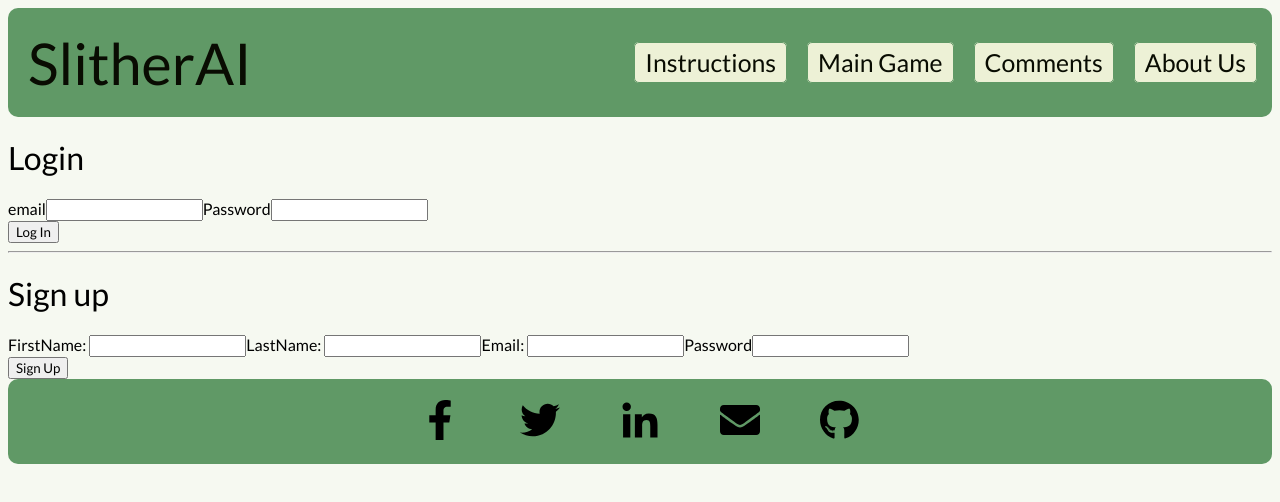
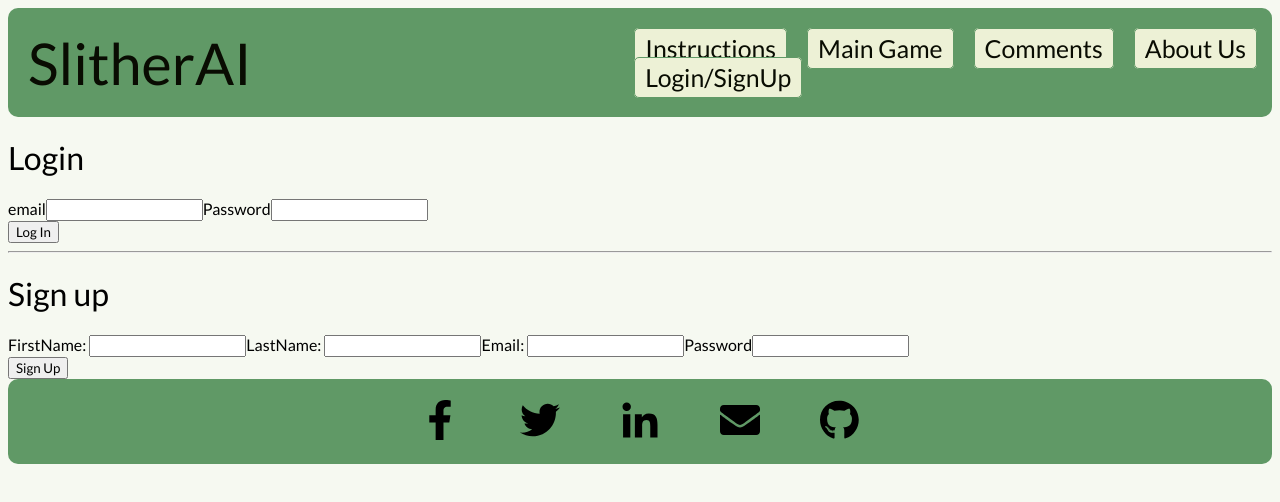
Before and after one commit to rbarbosa51/Slither-AI, a React (Vite) app in the folder client/: page /Login in a window 1280 px wide. Shown: the top 502 px of the page. Built offline with nearby package versions, Linux system fonts and the light colour scheme.

Commit message:
implemented conditional login and log out buttons

```diff
--- a/client/src/NavBar.jsx
+++ b/client/src/NavBar.jsx
@@ -4,14 +4,19 @@ import testImage from './assets/testImage.png';
 import { Link, useMatch, useResolvedPath } from "react-router-dom";
 import Hamburger from "./Hamburger";
 import { useState } from "react";
+import Auth from "./utils/auth";
 
 
 export default function NavBar() {
+    const logout = (event) => {
+        event.preventDefault();
+        Auth.logout();
+    };
+
     const [hamburgerOpen, setHamburgerOpen] = useState(false);
 
     const toggleHamburger = () => {
         setHamburgerOpen(!hamburgerOpen);
-        console.log (hamburgerOpen);
         var tgt = document.getElementById("dropdown");
         if (tgt.classList.contains('drop')) {
             tgt.classList.add('hide');
@@ -42,6 +47,23 @@ export default function NavBar() {
                     <Link className="linkBtn" to="/About">
                         About Us
                     </Link>
+                    <div>
+                        {Auth.loggedIn() ? (
+                            <>
+                                <button className="linkBtn" onClick={logout}>
+                                    Logout
+                                </button>
+
+                            </>
+                        ) : (
+                            <>
+                                <Link className="linkBtn" to="/Login">
+                                    Login/SignUp
+                                </Link>
+                            </>
+                        )
+                    }
+                    </div>
 
                 </div>
                 <div className="borgir" onClick={toggleHamburger}>
--- a/client/src/utils/mutations.js
+++ b/client/src/utils/mutations.js
@@ -11,6 +11,7 @@ mutation Mutation($name: String!, $email: String!, $comment: String!) {
 export const LOGIN_MUTATION = gql`
 mutation Login($email: String!, $password: String!) {
     login(email: $email, password: $password) {
+      token
       user {
         firstName
         email
```
